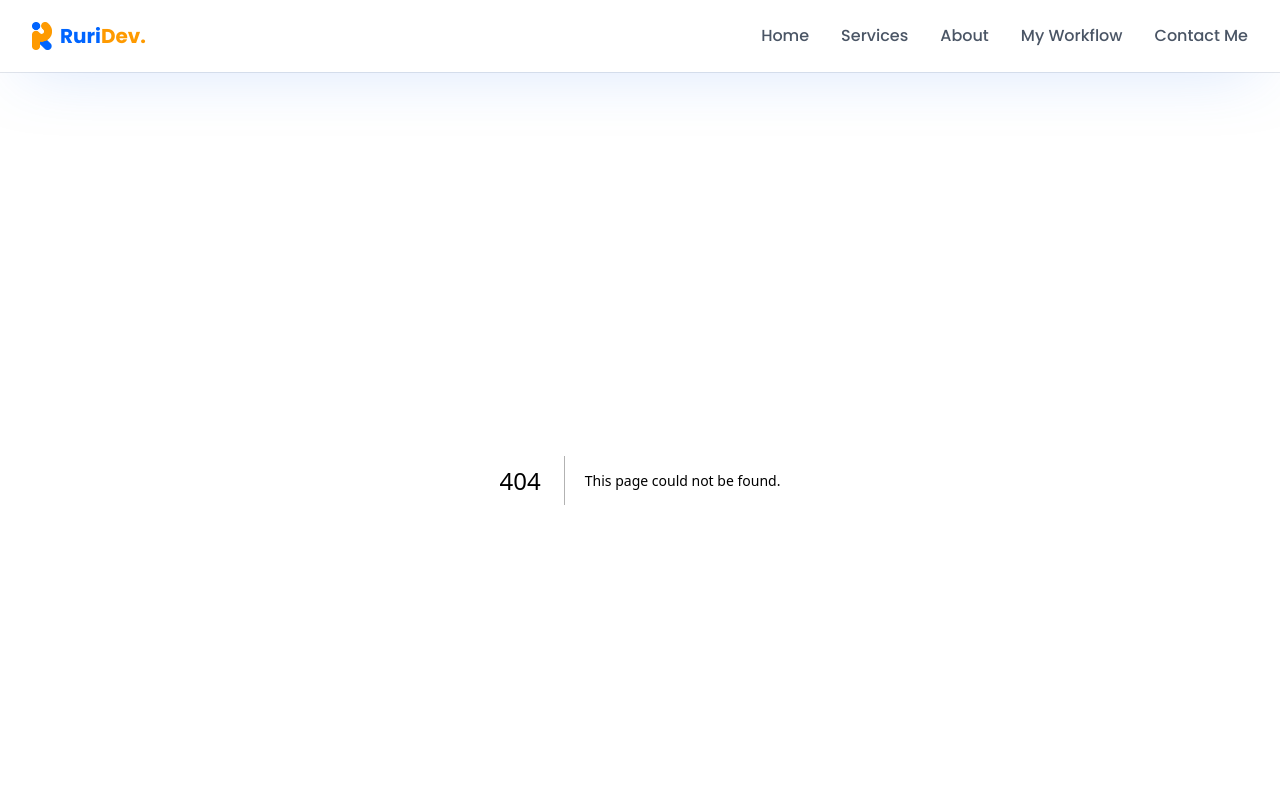
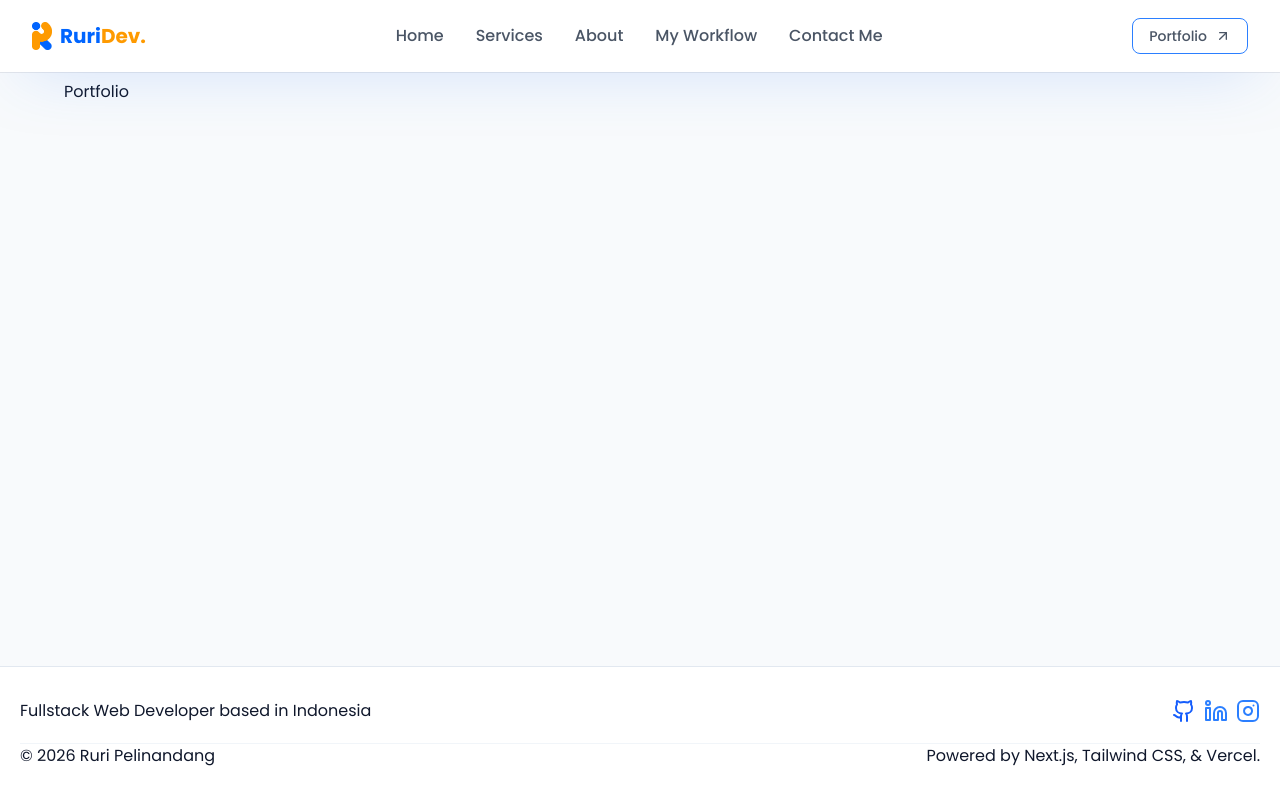
Before and after one commit to zeads/frontend-portfolio, a Next.js app: page /portfolio in a window 1280 px wide. Before the commit this address had no page. Shown: the top 800 px of the page. Built offline with nearby package versions, Linux system fonts and the light colour scheme.

Commit message:
feat: add portfolio menu

```diff
--- /dev/null
+++ b/app/portfolio/page.tsx
@@ -0,0 +1,5 @@
+import React from "react";
+
+export default function page() {
+  return <div>Portfolio</div>;
+}
--- a/components/layout/Navbar.tsx
+++ b/components/layout/Navbar.tsx
@@ -1,18 +1,19 @@
 "use client";
 
 import Link from "next/link";
-import { Menu, X } from "lucide-react";
+import { ArrowUpRight, Menu, X } from "lucide-react";
 import { useState } from "react";
 import Image from "next/image";
+import { Button } from "../ui/button";
 export default function Navbar() {
   const [isOpen, setIsOpen] = useState(false);
 
   const navLinks = [
-    { name: "Home", href: "#home" },
-    { name: "Services", href: "#services" },
-    { name: "About", href: "#about" },
-    { name: "My Workflow", href: "#myworkflow" },
-    { name: "Contact Me", href: "#contactme" },
+    { name: "Home", href: "/#home" },
+    { name: "Services", href: "/#services" },
+    { name: "About", href: "/#about" },
+    { name: "My Workflow", href: "/#myworkflow" },
+    { name: "Contact Me", href: "/#contactme" },
   ];
 
   return (
@@ -67,8 +68,30 @@ export default function Navbar() {
                     </Link>
                   ))}
                 </div>
+                <div className="px-2 pt-2 pb-3 space-y-1 sm:px-3">
+                  <Link
+                    key="portfolio"
+                    href="/portfolio"
+                    onClick={() => setIsOpen(false)}
+                    className="block px-3 py-2 rounded-md text-base font-medium text-gray-700 hover:text-blue-600 hover:bg-gray-50"
+                  >
+                    Portfolio
+                  </Link>
+                </div>
               </div>
             )}
+
+            <div className="hidden md:flex space-x-8">
+              <Button className="bg-white border text-gray-600 border-blue-500 hover:text-white hover:bg-blue-500 transition-colors font-medium">
+                <Link
+                  key="portfolio"
+                  href="/portfolio"
+                  className=" flex gap-2 items-center"
+                >
+                  Portfolio <ArrowUpRight />
+                </Link>
+              </Button>
+            </div>
           </div>
         </div>
       </nav>
```
